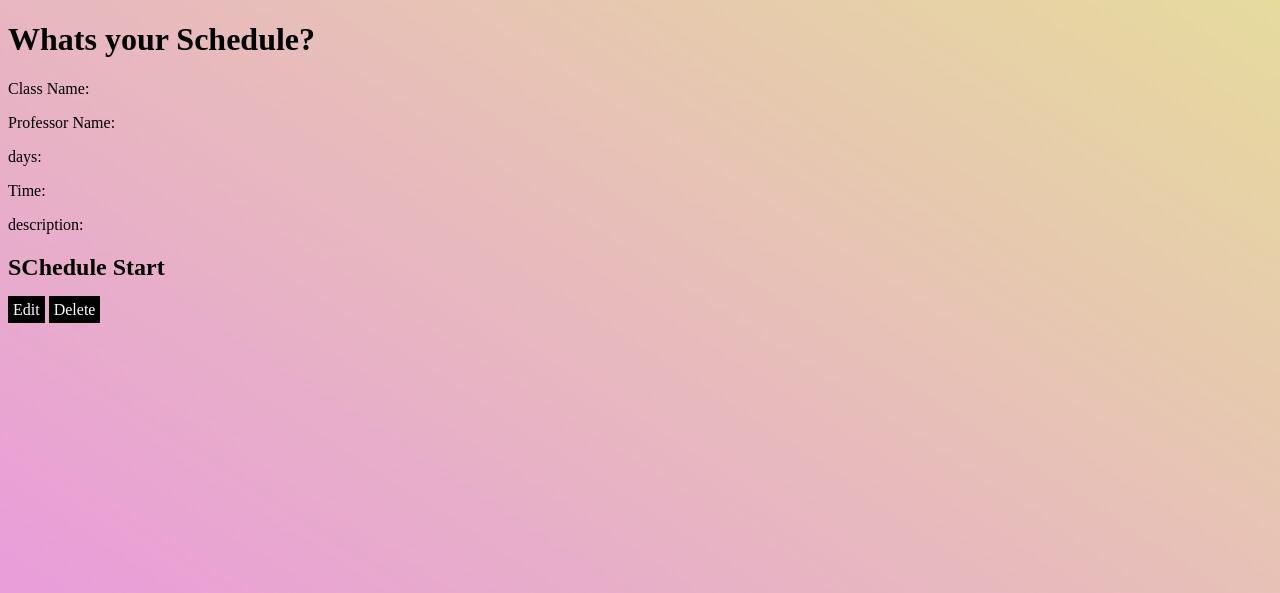
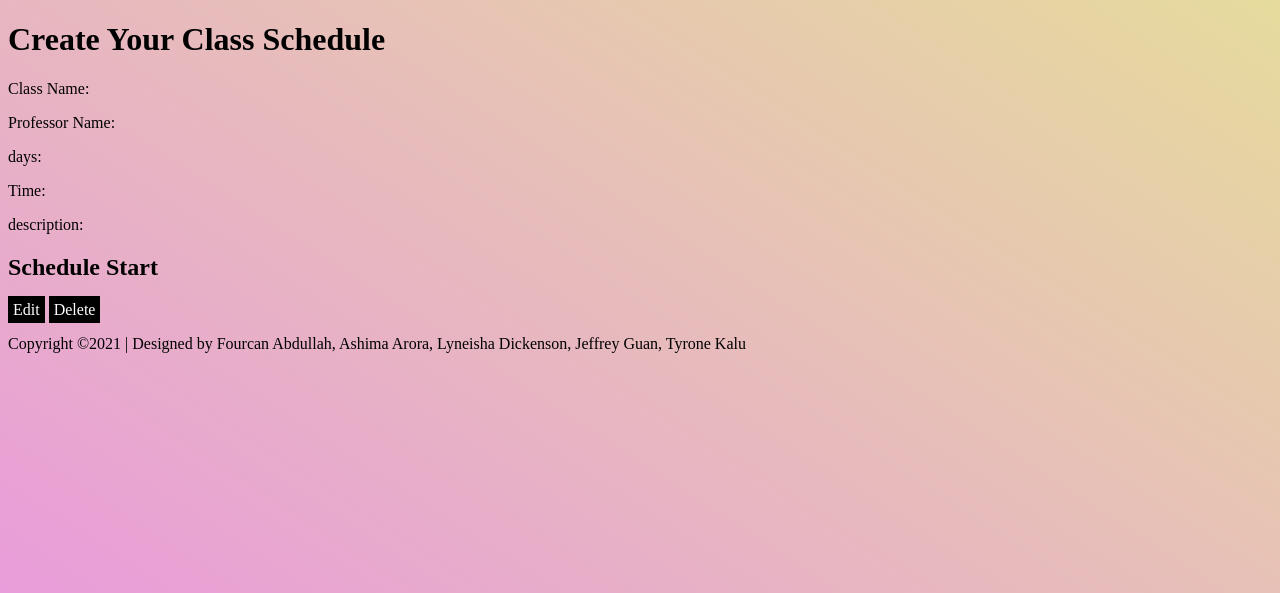
Before and after one commit to NeishaD94/FourcanAbdullah.github.io, a Flask app: page / in a window 1280 px wide. Shown: the top 593 px of the page. Run offline with Flask 2, Linux system fonts and the light colour scheme.

Commit message:
Update front.html

```diff
--- a/proj5/templates/front.html
+++ b/proj5/templates/front.html
@@ -15,7 +15,7 @@
 </head>
 
 <body>
-  <h1>Whats your Schedule?</h1>
+  <h1>Create Your Class Schedule</h1>
   <div class="">
     <div class="">
       <p>Class Name:</p>
@@ -25,7 +25,7 @@
       <p>description:</p>
     </div>
     <div class="">
-      <h2>SChedule Start</h2>
+      <h2>Schedule Start</h2>
       <a href="#open" class="editb"> Edit</a>
       <a href="#open" class="editb"> Delete</a>
     </div>
@@ -83,6 +83,11 @@
 
   </div>
 
+  <div class="footer-basic foot">
+      <div class="social"><a href="#"><i class="icon ion-social-instagram"></i></a><a href="#"><i class="icon ion-social-snapchat"></i></a><a href="#"><i class="icon ion-social-twitter"></i></a><a href="#"><i class="icon ion-social-facebook"></i></a></div>
+        <p class="copyright">Copyright ©2021 | Designed by Fourcan Abdullah, Ashima Arora, Lyneisha Dickenson, Jeffrey Guan, Tyrone Kalu</p>
+  </div>
+
 </body>
 
 </html>
```
